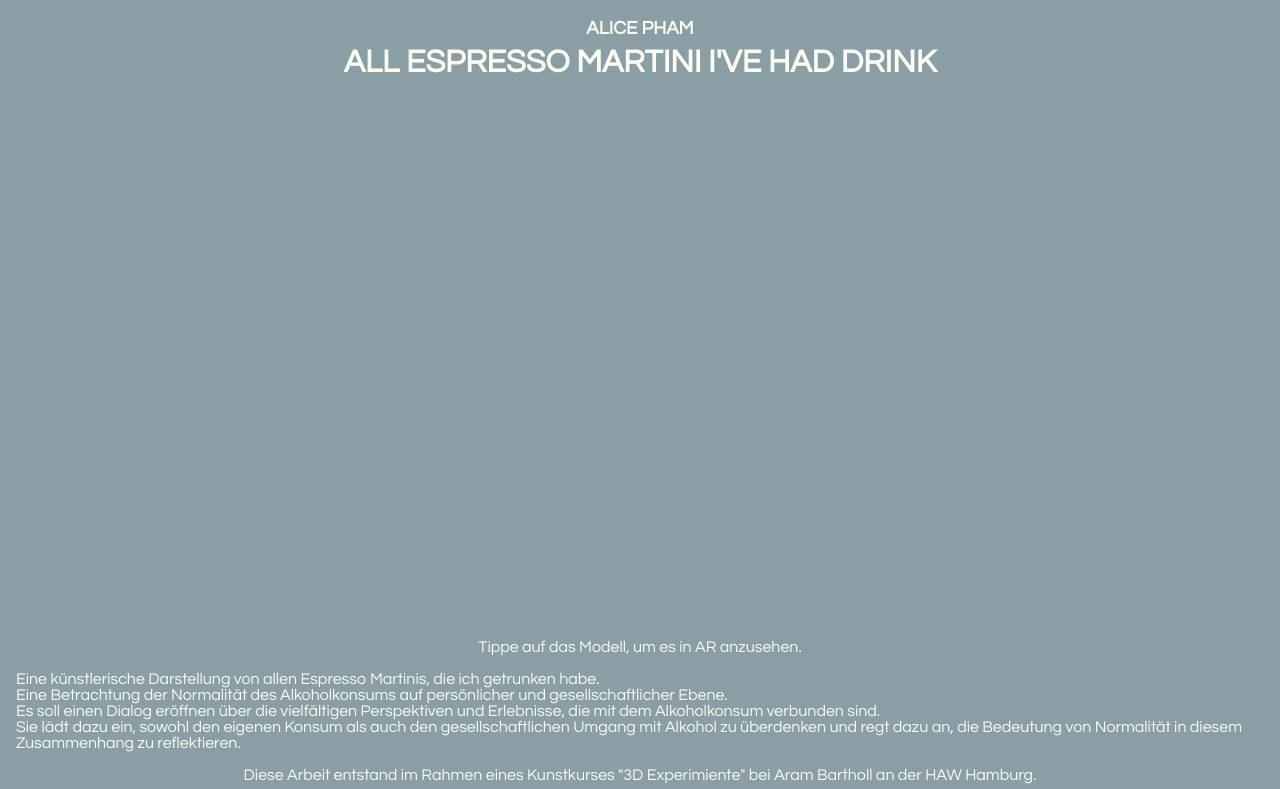
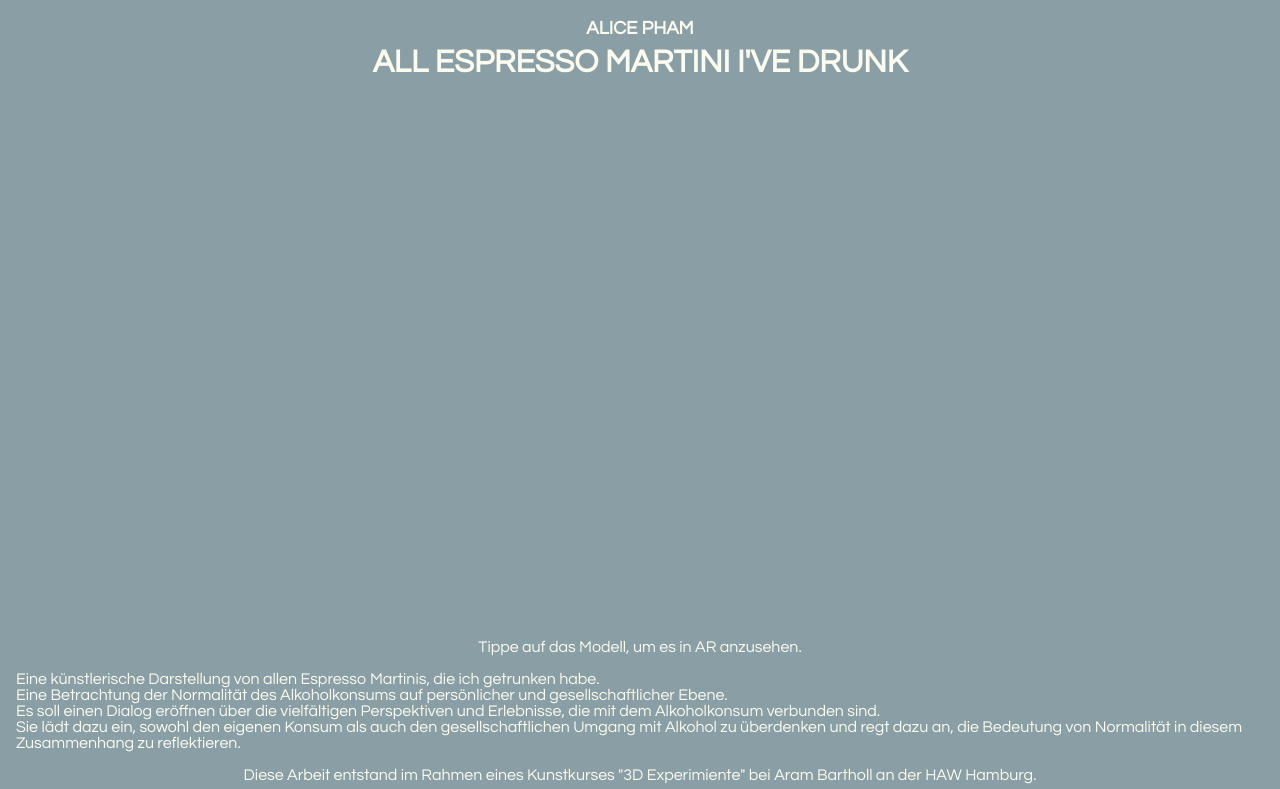
Before and after one commit to alicepham28/alicepham28.github.io, a plain HTML site: page index.html in a window 1280 px wide. Shown: the top 789 px of the page. Drawn offline with nearby package versions, Linux system fonts and the light colour scheme.

Commit message:
Update index.html

```diff
--- a/index.html
+++ b/index.html
@@ -78,7 +78,7 @@
 
 <body>
     <h3>ALICE PHAM</h3>
-    <h1>ALL ESPRESSO MARTINI I&#39;VE HAD DRINK</h1>
+    <h1>ALL ESPRESSO MARTINI I&#39;VE DRUNK</h1>
 
     <div class="model-viewer-container">
         <model-viewer id="modelViewer"
```
